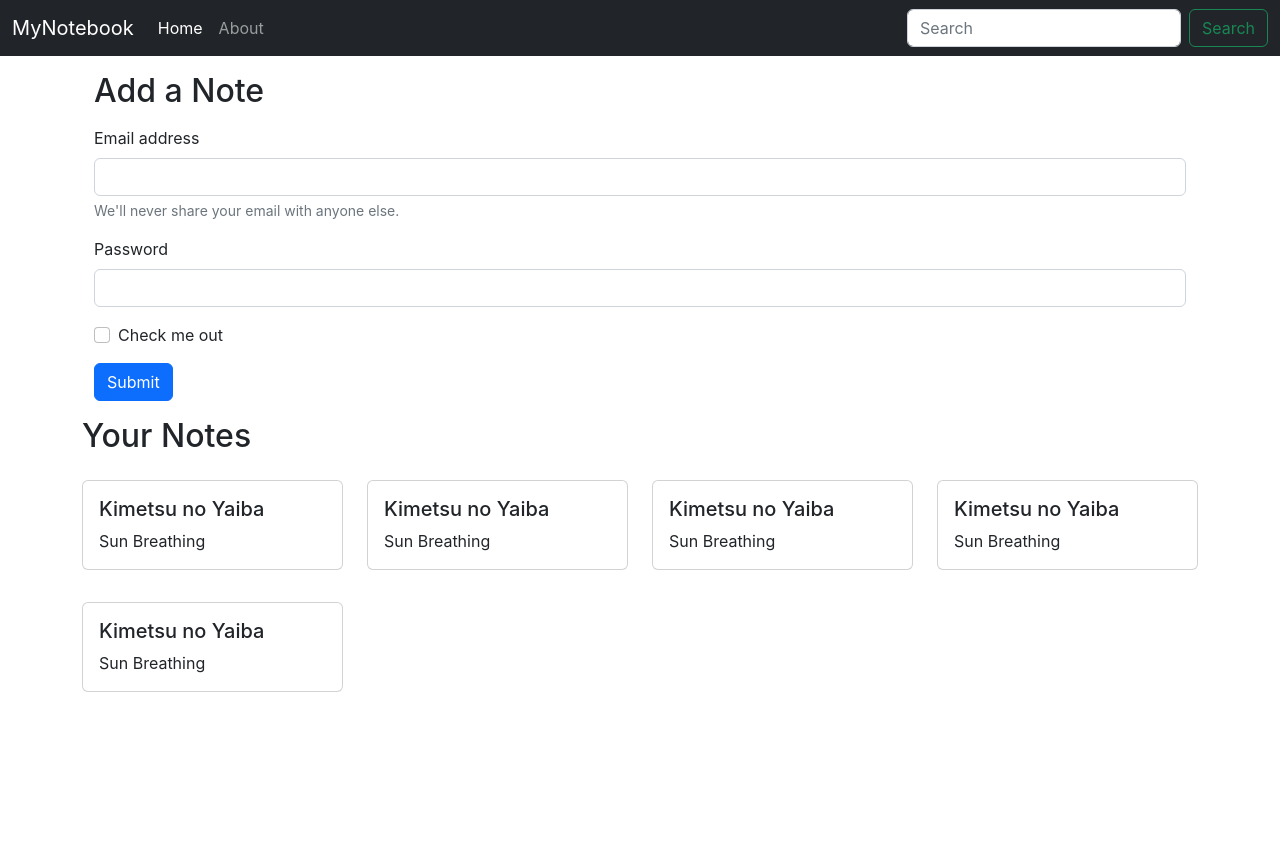
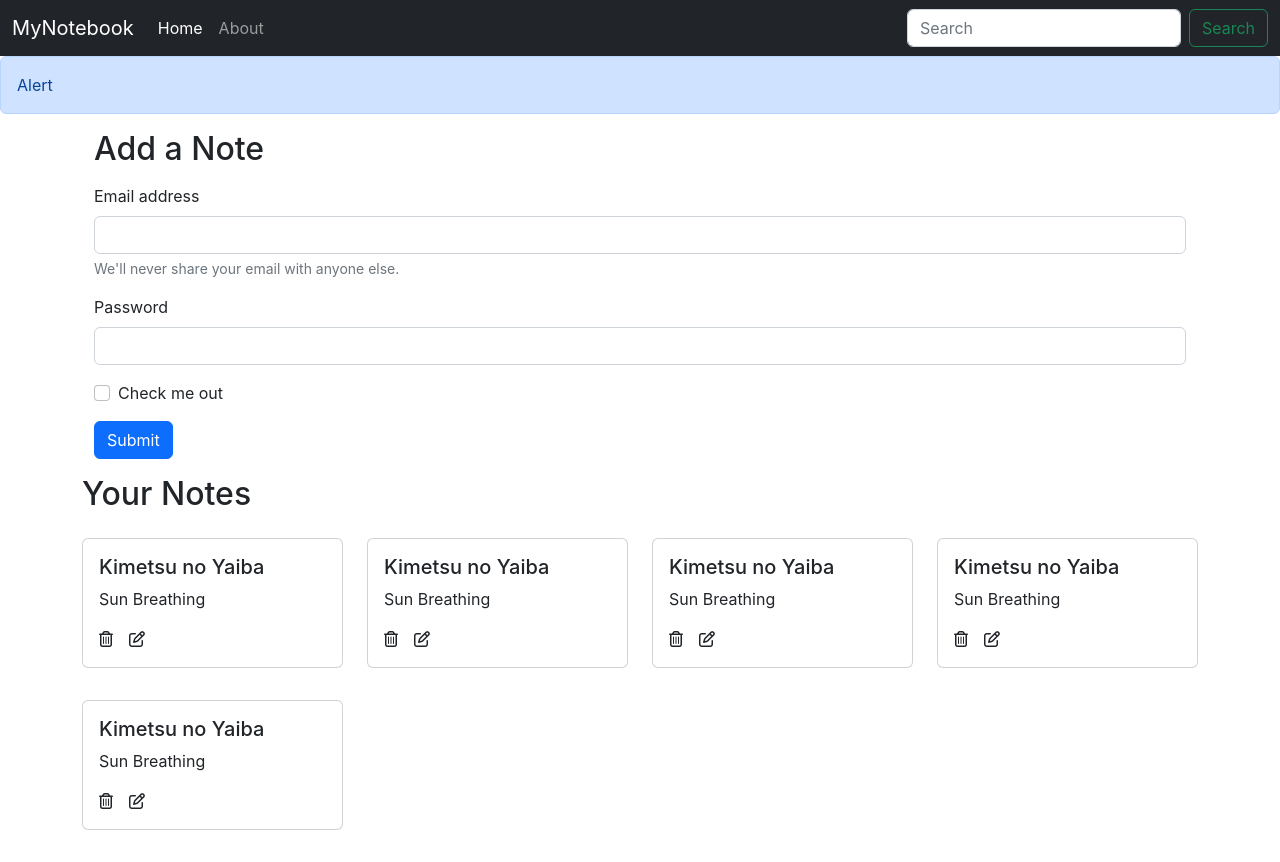
Before and after one commit to rajul007/mynotebook, a React (Create React App) app: page / in a window 1280 px wide. Before the commit the page ends 800 px from the top, so only its background shows below. Built offline with nearby package versions, Linux system fonts and the light colour scheme.

Commit message:
Adding font awesome icons

```diff
--- a/public/index.html
+++ b/public/index.html
@@ -52,5 +52,6 @@
       integrity="sha384-u1OknCvxWvY5kfmNBILK2hRnQC3Pr17a+RTT6rIHI7NnikvbZlHgTPOOmMi466C8"
       crossorigin="anonymous"
     ></script>
+    <script src="https://kit.fontawesome.com/eb96e26f65.js" crossorigin="anonymous"></script>
   </body>
 </html>
--- a/src/App.js
+++ b/src/App.js
@@ -8,6 +8,7 @@ import Navbar from './components/Navbar';
 import Home from './components/Home';
 import About from './components/About';
 import NoteState from './context/notes/NoteState';
+import Alert from './components/Alert';
 
 function App() {
   return (
@@ -15,6 +16,7 @@ function App() {
       <NoteState>
         <Router>
           <Navbar />
+          <Alert message = "Alert"/>
           <div className='container'>
             <Routes>
               <Route exact path="/" element={<Home />} />
--- /dev/null
+++ b/src/components/Alert.js
@@ -0,0 +1,13 @@
+import React from 'react'
+
+const Alert = (props) => {
+    return (
+        <div>
+            <div class="alert alert-primary" role="alert">
+                {props.message}
+            </div>
+        </div>
+    )
+}
+
+export default Alert
--- a/src/components/Home.js
+++ b/src/components/Home.js
@@ -9,17 +9,17 @@ const Home = () => {
         <h2>Add a Note</h2>
         <form className='my-3'>
           <div className="mb-3">
-            <label for="exampleInputEmail1" className="form-label">Email address</label>
+            <label htmlFor="exampleInputEmail1" className="form-label">Email address</label>
             <input type="email" className="form-control" id="exampleInputEmail1" aria-describedby="emailHelp" />
             <div id="emailHelp" className="form-text">We'll never share your email with anyone else.</div>
           </div>
           <div className="mb-3">
-            <label for="exampleInputPassword1" className="form-label">Password</label>
+            <label htmlFor="exampleInputPassword1" className="form-label">Password</label>
             <input type="password" className="form-control" id="exampleInputPassword1" />
           </div>
           <div className="mb-3 form-check">
             <input type="checkbox" className="form-check-input" id="exampleCheck1" />
-            <label className="form-check-label" for="exampleCheck1">Check me out</label>
+            <label className="form-check-label" htmlFor="exampleCheck1">Check me out</label>
           </div>
           <button type="submit" className="btn btn-primary">Submit</button>
         </form>
--- a/src/components/Noteitem.js
+++ b/src/components/Noteitem.js
@@ -5,11 +5,12 @@ const Noteitem = (props) => {
     return (
         <div className='col-md-3'>
             <div className="card my-3">
-                    <div className="card-body">
-                        <h5 className="card-title">{note.title}</h5>
-                        <p className="card-text">{note.description}</p>
-
-                    </div>
+                <div className="card-body">
+                    <h5 className="card-title">{note.title}</h5>
+                    <p className="card-text">{note.description}</p>
+                    <i className="fa fa-regular fa-trash"></i>
+                    <i className="far fa-light fa-pen-to-square mx-3"></i>
+                </div>
             </div>
         </div>
     )
--- a/src/components/Notes.js
+++ b/src/components/Notes.js
@@ -9,7 +9,7 @@ const Notes = () => {
         <div className='row my-3'>
             <h2>Your Notes</h2>
             {notes.map((note) => {
-                return <Noteitem note={note}/>;
+                return <Noteitem key={note._id} note={note}/>;
             })}
         </div>
     )
--- a/src/context/notes/NoteState.js
+++ b/src/context/notes/NoteState.js
@@ -12,7 +12,7 @@ const NoteState = (props)=>{
         "__v": 0
       },
       {
-        "_id": "63289d58376592d4e597d2ea",
+        "_id": "63289d58376592d2e597d2ea",
         "user": "6326a09894ab8238bc30dff1",
         "title": "Kimetsu no Yaiba",
         "description": "Sun Breathing",
@@ -21,7 +21,7 @@ const NoteState = (props)=>{
         "__v": 0
       },
       {
-        "_id": "63289d58376592d4e597d2ea",
+        "_id": "63289d58376592d4e591d2ea",
         "user": "6326a09894ab8238bc30dff1",
         "title": "Kimetsu no Yaiba",
         "description": "Sun Breathing",
@@ -30,7 +30,7 @@ const NoteState = (props)=>{
         "__v": 0
       },
       {
-        "_id": "63289d58376592d4e597d2ea",
+        "_id": "63289d58370592d4e597d2ea",
         "user": "6326a09894ab8238bc30dff1",
         "title": "Kimetsu no Yaiba",
         "description": "Sun Breathing",
@@ -39,7 +39,7 @@ const NoteState = (props)=>{
         "__v": 0
       },
       {
-        "_id": "63289d58376592d4e597d2ea",
+        "_id": "63289d50376592d4e597d2ea",
         "user": "6326a09894ab8238bc30dff1",
         "title": "Kimetsu no Yaiba",
         "description": "Sun Breathing",
--- a/src/index.css
+++ b/src/index.css
@@ -11,3 +11,7 @@ code {
   font-family: source-code-pro, Menlo, Monaco, Consolas, 'Courier New',
     monospace;
 }
+
+i{
+  cursor: pointer;
+}
```
